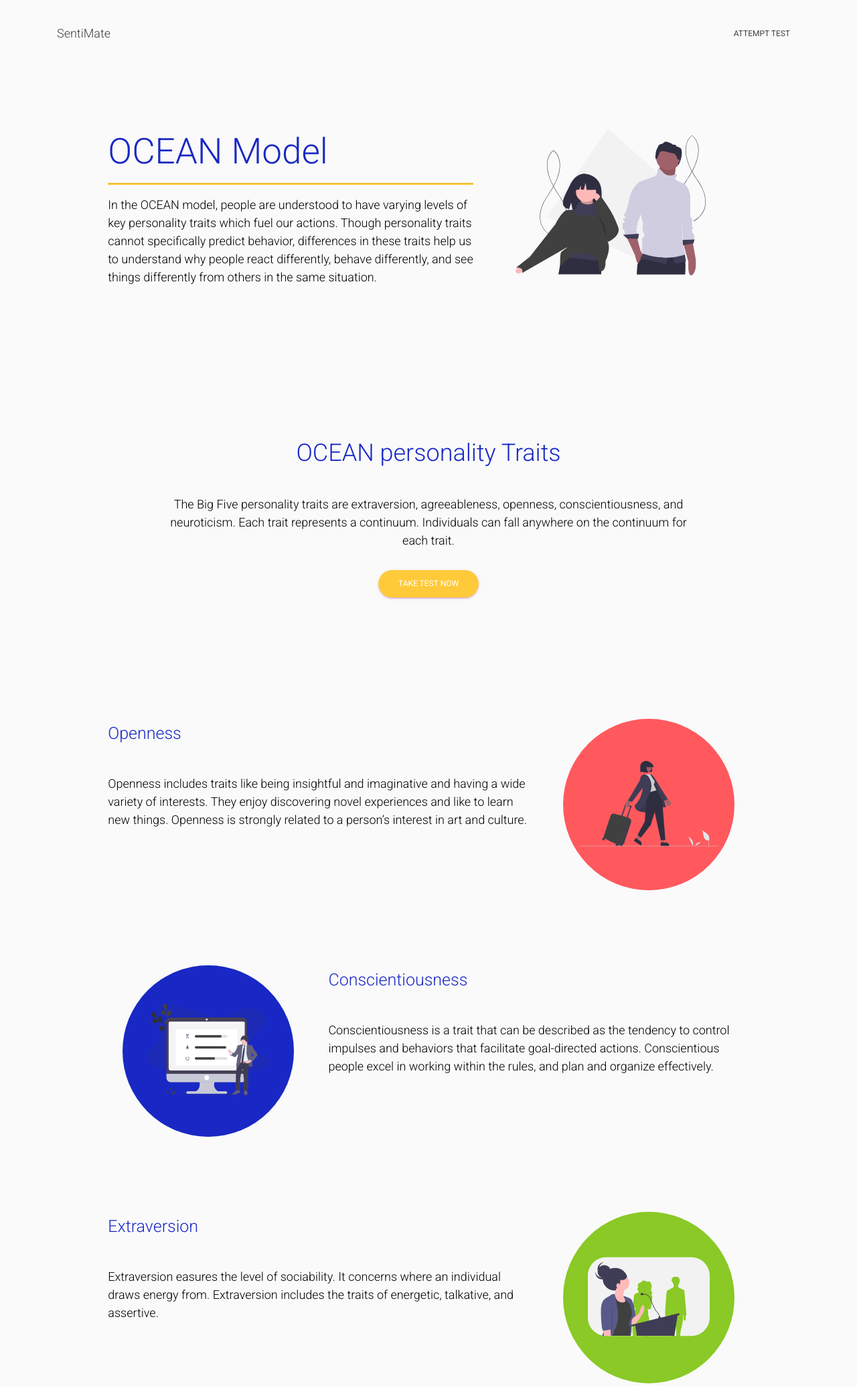
After one commit to RiyaTasgaonkar/SentiMate, a Django app: page /ocean in a window 1280 px wide. The commit adds this page. Shown: the top 2069 px of the page at 67% size. Run offline with Django 3.2, Linux system fonts and the light colour scheme; some libraries are stand-ins or nearby versions.

Commit message:
added ocean page

```diff
--- a/ocean/SentiMate/static/css/master.css
+++ b/ocean/SentiMate/static/css/master.css
@@ -105,6 +105,9 @@ input:focus, select:focus, textarea:focus{
 .card-header-blue{
     background: var(--blue) !important;
 }
+.list-group-item{
+    font-size: 1rem !important;
+}
 
 footer{
     background-color: var(--dark-gray) !important;
--- a/ocean/SentiMate/templates/home.html
+++ b/ocean/SentiMate/templates/home.html
@@ -119,7 +119,7 @@ The above copyright notice and this permission notice shall be included in all c
         <p class="h4 mx-auto pt-3" style="text-align: center;">Lorem ipsum dolor sit amet, consectetur adipiscing elit, sed do eiusmod tempor incididunt ut labore et dolore magna aliquakf body text Lorem ipsum dolor sit amet, consectetur adipiscing elit, sed do eiusmod tempor incididunt </p>
         <br><br>
         <div class="mx-auto pt-3">
-          <a class="btn btn-primary btn-round btn-yellow mx-auto" href="">Know More</a>
+          <a class="btn btn-primary btn-round btn-yellow mx-auto" href="{% url 'ocean' %}">Know More</a>
           <a class="btn btn-primary btn-round btn-yellow mx-auto" href="{% url 'tests' %}">Take Test</a>
         </div>
       </div>
--- /dev/null
+++ b/ocean/SentiMate/templates/ocean.html
@@ -0,0 +1,194 @@
+<!--
+=========================================================
+Material Kit - v2.0.7
+=========================================================
+
+Product Page: https://www.creative-tim.com/product/material-kit
+Copyright 2020 Creative Tim (https://www.creative-tim.com/)
+
+Coded by Creative Tim
+
+=========================================================
+
+The above copyright notice and this permission notice shall be included in all copies or substantial portions of the Software. -->
+{% load static %}
+<!DOCTYPE html>
+<html lang="en">
+
+<head>
+  <meta charset="utf-8" />
+  <link rel="apple-touch-icon" sizes="76x76" href="../assets/img/apple-icon.png">
+  <link rel="icon" type="image/png" href="../assets/img/favicon.png">
+  <meta http-equiv="X-UA-Compatible" content="IE=edge,chrome=1" />
+  <title>
+    SentiMate - OCEAN
+  </title>
+  <meta content='width=device-width, initial-scale=1.0, shrink-to-fit=no' name='viewport' />
+  <!--     Fonts and icons     -->
+  <link rel="stylesheet" type="text/css" href="https://fonts.googleapis.com/css?family=Roboto:300,400,500,700|Roboto+Slab:400,700|Material+Icons" />
+  <link rel="stylesheet" href="https://maxcdn.bootstrapcdn.com/font-awesome/latest/css/font-awesome.min.css">
+  <link href="https://use.fontawesome.com/releases/v5.0.6/css/all.css" rel="stylesheet">
+
+
+  <!-- CSS Files -->
+  <link href="{% static 'css/master.css' %}" rel="stylesheet" />
+  <link href="{% static 'css/material-kit.css' %}" rel="stylesheet" />
+  <!-- CSS Just for demo purpose, don't include it in your project -->
+  <!-- <link href="{% static 'demo/demo.css' %}" rel="stylesheet" /> -->
+</head>
+
+<body class="login-page sidebar-collapse">
+  <nav class="navbar navbar-transparent navbar-color-on-scroll fixed-top navbar-expand-lg" color-on-scroll="100" id="sectionsNav">
+    <div class="container">
+      <div class="navbar-translate">
+        <a class="navbar-brand" href="{% url 'home' %}">SentiMate</a>
+        <button class="navbar-toggler" type="button" data-toggle="collapse" aria-expanded="false" aria-label="Toggle navigation">
+          <span class="sr-only">Toggle navigation</span>
+          <span class="navbar-toggler-icon"></span>
+          <span class="navbar-toggler-icon"></span>
+          <span class="navbar-toggler-icon"></span>
+        </button>
+      </div>
+      <div class="collapse navbar-collapse">
+        <ul class="navbar-nav ml-auto">
+          <li class="nav-item">
+            <a class="nav-link" href="{% url 'tests' %}">
+              Attempt Test
+            </a>
+          </li>
+        </ul>
+      </div>
+    </div>
+  </nav>
+  <div class="container">
+    <div class="col-md-11 mx-auto py-5 mt-5 mb-3">
+      <div class="row" style="margin:3rem 0;">
+        <div class="col-md-5 order-sm-1 order-md-2 mx-auto px-5 py-5">
+          <img src="{% static 'img/ocean.svg'%}" alt="blog-image" style="width: 90%;">
+        </div>
+        <div class="col-md-7 order-sm-2 order-md-1 ml-auto" style="margin: 2rem 0;">
+            <p class="h1 section-headline" style="text-align: left;">OCEAN Model</p>
+            <hr>
+            <p class="h4">In the OCEAN model, people are understood to have varying levels of key personality traits which fuel our actions. Though personality traits cannot specifically predict behavior, differences in these traits help us to understand why people react differently, behave differently, and see things differently from others in the same situation.</p>
+        </div>
+      </div>
+    </div>
+  </div>
+  <div class="container">
+    <div class="col-md-11 mx-auto pt-5 pb-3">
+      <p class="h2 section-headline">OCEAN personality Traits</p>
+      <div class="row" style="margin:0 5rem 1rem 5rem;">
+        <p class="h4 mx-auto pt-3 px-2" style="text-align: center;">The Big Five personality traits are extraversion, agreeableness, openness, conscientiousness, and neuroticism. Each trait represents a continuum. Individuals can fall anywhere on the continuum for each trait. </p>
+        <br><br>
+        <div class="mx-auto pt-3">
+          <a class="btn btn-primary btn-round btn-yellow mx-auto" href="{% url 'tests' %}">Take Test Now</a>
+        </div>
+      </div>
+    </div>
+  </div>
+
+  <div class="container">
+    <div class="col-md-11 mx-auto py-5 mb-3">
+        <div class="row" style="margin:3rem 0 1rem 0;">
+            <div class="col-md-4 order-sm-1 order-md-2 mx-auto px-1 py-5">
+              <div class="feature mx-auto">
+                <img src="{% static 'img/travel.svg'%}" class="feature-img" alt="o-image" style="width:100%">
+              </div>
+            </div>
+            <div class="col-md-8 order-sm-2 order-md-1 mx-auto" style="margin: 2rem 0;">
+                <p class="h3 section-headline" style="text-align: left;">Openness</p>
+                <br>
+                <p class="h4">Openness includes traits like being insightful and imaginative and having a wide variety of interests.
+                They enjoy discovering novel experiences and like to learn new things.
+                Openness is strongly related to a person’s interest in art and culture. </p>
+            </div>
+          </div>
+
+          <div class="row" style="margin:1rem 0 1rem 0;">
+            <div class="col-md-4 order-sm-2 order-md-2 mx-auto px-1 py-5">
+              <div class="feature mx-auto" style="background-color: #1928c4;">
+                <img src="{% static 'img/con-trait.svg'%}" class="feature-img" alt="c-image" style="width:90%">
+              </div>
+            </div>
+            <div class="col-md-8 order-sm-2 order-md-2 mx-auto" style="margin: 2rem 0;">
+                <p class="h3 section-headline" style="text-align: left;">Conscientiousness</p>
+                <br>
+                <p class="h4">Conscientiousness is a trait that can be described as the tendency to control impulses and  behaviors that facilitate goal-directed actions.
+                  Conscientious people excel in working within the rules, and plan and organize effectively.
+
+                </p>
+            </div>
+          </div>
+
+          <div class="row" style="margin:1rem 0 1rem 0;">
+            <div class="col-md-4 order-sm-1 order-md-2 mx-auto px-1 py-5">
+              <div class="feature mx-auto" style="background-color: #8ac926;">
+                <img src="{% static 'img/ext-trait.svg'%}" class="feature-img" alt="e-image" style="width:90%">
+              </div>
+            </div>
+            <div class="col-md-8 order-sm-2 order-md-1 mx-auto" style="margin: 2rem 0;">
+                <p class="h3 section-headline" style="text-align: left;">Extraversion</p>
+                <br>
+                <p class="h4">Extraversion easures the level of sociability.
+                  It concerns where an individual draws energy from.
+                  Extraversion includes the traits of energetic, talkative, and assertive.
+                </p>
+            </div>
+          </div>
+
+          <div class="row" style="margin:1rem 0 1rem 0;">
+            <div class="col-md-4 order-sm-2 order-md-2 mx-auto px-1 py-5">
+              <div class="feature mx-auto" style="background-color: #ffca3a;">
+                <img src="{% static 'img/agr-trait.svg'%}" class="feature-img" alt="a-image" style="width:90%">
+              </div>
+            </div>
+            <div class="col-md-8 order-sm-2 order-md-2 mx-auto" style="margin: 2rem 0;">
+                <p class="h3 section-headline" style="text-align: left;">Agreableness</p>
+                <br>
+                <p class="h4">
+                  Agreeableness measures how well you get along with people.
+                  Are you considerate, helpful and willing to compromise?
+                  They make affectionalte friends and loved ones.
+                </p>
+            </div>
+          </div>
+
+          <div class="row" style="margin:1rem 0 1rem 0;">
+            <div class="col-md-4 order-sm-1 order-md-2 mx-auto px-1 py-5">
+              <div class="feature mx-auto" style="background-color: #6a4c93;">
+                <img src="{% static 'img/neu-trait.svg'%}" class="feature-img" alt="n-image" style="width:90%">
+              </div>
+            </div>
+            <div class="col-md-8 order-sm-2 order-md-1 mx-auto" style="margin: 2rem 0;">
+                <p class="h3 section-headline" style="text-align: left;">Neuroticism</p>
+                <br>
+                <p class="h4">Neuroticism describes a person’s tendency to experience negative emotions, including fear, sadness, anxiety, guilt, and shame.
+                  Do you react negatively or calmly to bad news? Do you worry obsessively about small details, or are you relaxed in stressful situations?
+                  While everyone experiences these emotions from time to time, some people are more prone to them than others.
+                  </p>
+            </div>
+          </div>
+
+    </div>
+  </div>
+
+  <footer class="container-fluid">
+    <div class="row mx-auto">
+    <div class="py-1" style="color: #f5eded;" > Made with <i class="fas fa-heart" style="color: #ff595e;"></i> by RNA</div>
+    </div>
+  </footer>
+  <!--   Core JS Files   -->
+  <script src="{% static 'js/core/jquery.min.js' %}" type="text/javascript"></script>
+  <script src="{% static 'js/core/popper.min.js' %}" type="text/javascript"></script>
+  <script src="{% static 'js/core/bootstrap-material-design.min.js' %}" type="text/javascript"></script>
+  <script src="{% static 'js/plugins/moment.min.js' %}"></script>
+  <!--	Plugin for the Datepicker, full documentation here: https://github.com/Eonasdan/bootstrap-datetimepicker -->
+  <script src="{% static 'js/plugins/bootstrap-datetimepicker.js' %}" type="text/javascript"></script>
+  <!--  Plugin for the Sliders, full documentation here: http://refreshless.com/nouislider/ -->
+  <script src="{% static 'js/plugins/nouislider.js' %}" type="text/javascript"></script>
+  <!--  Google Maps Plugin    -->
+  <!-- Control Center for Material Kit: parallax effects, scripts for the example pages etc -->
+  <script src="{% static 'js/material-kit.js' %}" type="text/javascript"></script>
+</body>
+
+</html>
--- a/ocean/SentiMate/templates/profile.html
+++ b/ocean/SentiMate/templates/profile.html
@@ -52,7 +52,7 @@ The above copyright notice and this permission notice shall be included in all c
       <div class="collapse navbar-collapse">
         <ul class="navbar-nav ml-auto">
           <li class="nav-item">
-            <a class="nav-link" href="">
+            <a class="nav-link" href="{% url 'ocean' %}">
               About OCEAN
             </a>
           </li>
--- a/ocean/SentiMate/templates/tests.html
+++ b/ocean/SentiMate/templates/tests.html
@@ -52,7 +52,7 @@ The above copyright notice and this permission notice shall be included in all c
       <div class="collapse navbar-collapse">
         <ul class="navbar-nav ml-auto">
           <li class="nav-item">
-            <a class="nav-link" href="">
+            <a class="nav-link" href="{% url 'ocean' %}">
               About OCEAN
             </a>
           </li>
--- a/ocean/SentiMate/urls.py
+++ b/ocean/SentiMate/urls.py
@@ -4,6 +4,7 @@ from . import views
 
 urlpatterns = [
     path('',views.home, name='home'),
+    path('ocean',views.ocean, name='ocean'),
     path('register',views.register, name='register'),
     path('login',authViews.LoginView.as_view(template_name='login.html'), name='login'),
     path('logout', views.logout_view, name='logout'),
--- a/ocean/SentiMate/views.py
+++ b/ocean/SentiMate/views.py
@@ -12,6 +12,9 @@ from .models import TestB
 # Create your views here.
 def home(request):
     return render(request,'home.html')
+
+def ocean(request):
+    return render(request,'ocean.html')
 
 def register(request):
     if request.method == 'POST':
```
Also changed, not shown: ocean/SentiMate/templates/testB.html (+4 -9 lines), ocean/SentiMate/static/img/agr-trait.svg (added), ocean/SentiMate/static/img/con-trait.svg (added), ocean/SentiMate/static/img/ext-trait.svg (added), ocean/SentiMate/static/img/neu-trait.svg (added), ocean/SentiMate/static/img/ocean.svg (added), ocean/SentiMate/static/img/travel.svg (added), ocean/db.sqlite3.
